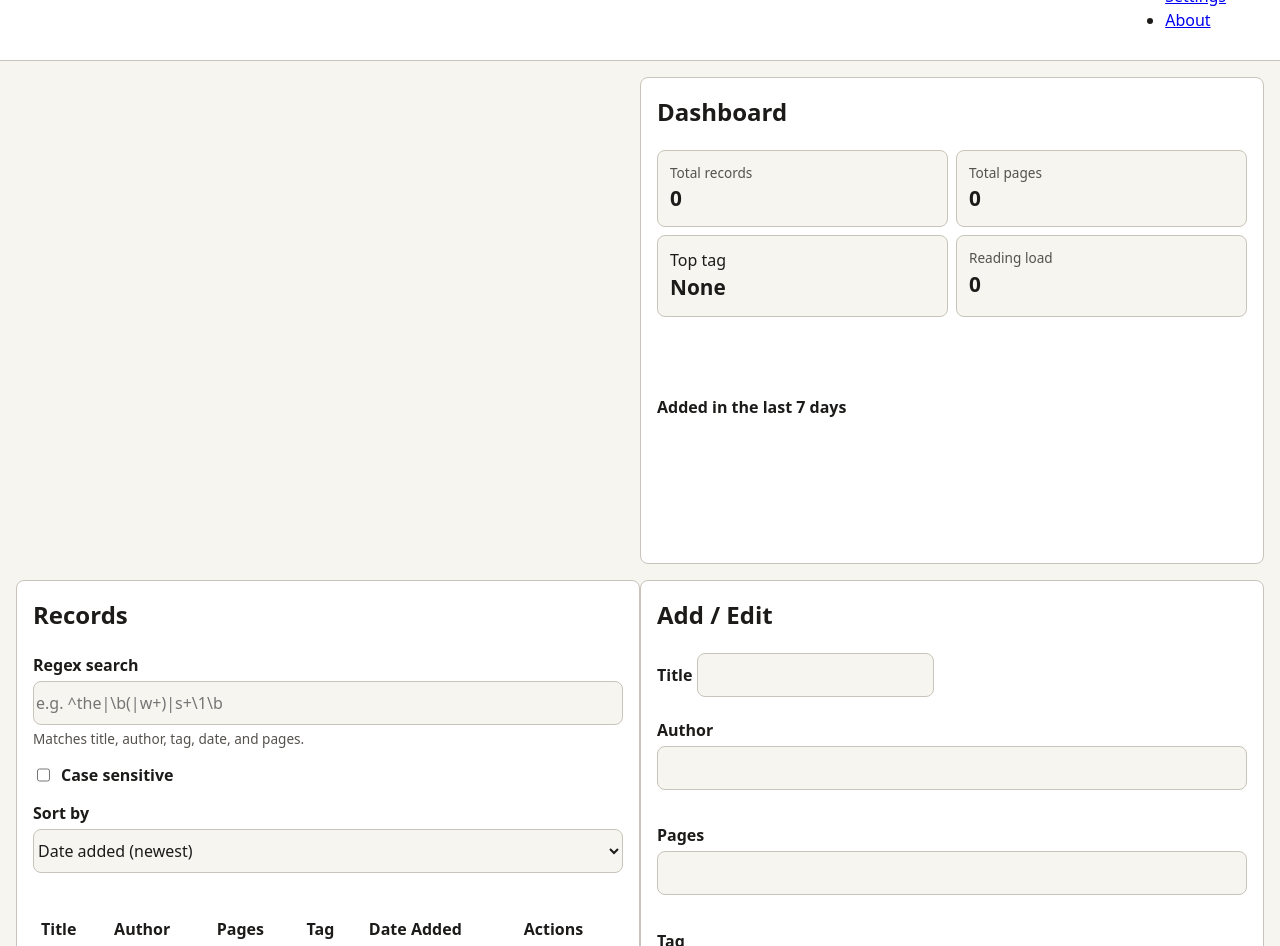
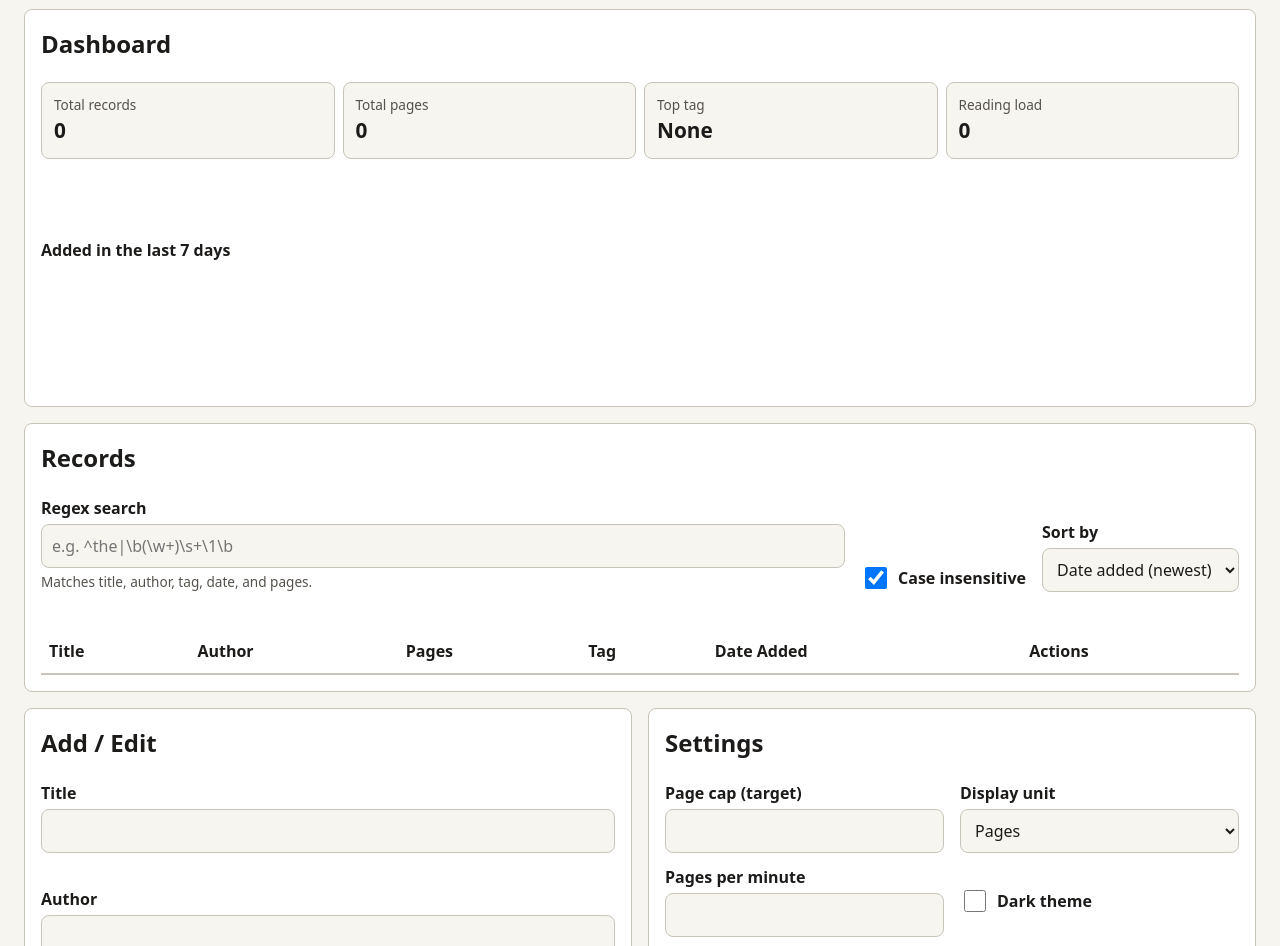
Before and after one commit to bbugingo-blip/Frontend_Summative, a plain HTML site: page index.html in a window 1280 px wide. Shown: the part 116-1062 px from the top of the page. Drawn offline with Linux system fonts and the light colour scheme; a script that the page names is missing.

Commit message:
M2: minor corrections to the HTML and CSS

```diff
--- a/index.html
+++ b/index.html
@@ -14,7 +14,7 @@
     <header class="site-header">
         <h1 class="brand">Book &amp; Notes Vault</h1>
         <button id="menu-toggle" class="menu-toggle" aria-expanded="false" aria-controls="site-nav">Menu</button>
-        <nav id="site-nav" clas="site-nav" aria-label="Main">
+        <nav id="site-nav" class="site-nav" aria-label="Main">
             <ul>
              <li><a href="#dashboard">Dashboard</a></li>
              <li><a href="#records">Records</a></li>
@@ -28,31 +28,31 @@
     <main id="main" tabindex="-1">
         <p id="status" class="status" role="status" aria-live="polite"></p>
 
-        <section id="dashboard" aria-labelledbly="dashboard-h">
+        <section id="dashboard" aria-labelledby="dashboard-h">
             <h2 id="dashboard-h">Dashboard</h2>
             <div class="stat-grid">
-                <div class="stat"><span class="stat-label">Total records</span><strong id="stat-pages">0</strong></div>
+                <div class="stat"><span class="stat-label">Total records</span><strong id="stat-total">0</strong></div>
                 <div class="stat"><span class="stat-label">Total pages</span><strong id="stat-pages">0</strong></div>
-                <div class="stat"><span class="Stat-label">Top tag</span><strong id="stat-tag">None</strong></div>
+                <div class="stat"><span class="stat-label">Top tag</span><strong id="stat-tag">None</strong></div>
                 <div class="stat"><span class="stat-label">Reading load</span><strong id="stat-converted">0</strong></div>
             </div>
-            <p id="cap-messge" class="cap-message" role="status" aria-live="polite"></p>
+            <p id="cap-message" class="cap-message" role="status" aria-live="polite"></p>
             <p id="cap-alert" class="cap-message" role="alert" aria-live="assertive"></p>
             <h3> Added in the last 7 days</h3>
             <div id="trend" class="trend" role="img" aria-label="Bar chart of books added per day over the last 7 days"></div>
         </section>
 
-        <section id ="records" aria-labelledby="records-h">
+        <section id="records" aria-labelledby="records-h">
             <h2 id="records-h">Records</h2>
             <div class="toolbar">
                 <div class="field">
                     <label for="search">Regex search</label>
-                    <input id="search" type="text" autocomplete="off" spellcheck="false" placeholder="e.g. ^the|\b(|w+)|s+\1\b" aria-describedbly="search-help">
+                    <input id="search" type="text" autocomplete="off" spellcheck="false" placeholder="e.g. ^the|\b(\w+)\s+\1\b" aria-describedby="search-help">
                 <p id="search-help" class="hint">Matches title, author, tag, date, and pages.</p>
                 </div>
                 <div class="field field-inline">
-                    <input id="case-toggle" type="checkbox" checkd>
-                    <label for="case-toggle">Case sensitive</label>
+                    <input id="case-toggle" type="checkbox" checked>
+                    <label for="case-toggle">Case insensitive</label>
                 </div>
                 <div class="field">
                     <label for="sort">Sort by</label>
@@ -91,7 +91,7 @@
         <section id="form-section" aria-labelledby="form-h">
             <h2 id="form-h">Add / Edit</h2>
             <form id="record-form" novalidate>
-                <input type="hidden" id="rec-id"
+                <input type="hidden" id="rec-id">
                 <div class="field">
                     <label for="title">Title</label>
                     <input id="title" name="title" type="text" required aria-describedby="title-err">
@@ -112,7 +112,7 @@
                     <input id="tag" name="tag" type="text" required aria-describedby="tag-err">
                     <p id="tag-err" class="error" aria-live="polite"></p>
                 </div>
-                <div class="field"
+                <div class="field">
                 <label for="dateAdded">Date added (YYYY-MM-DD)</label>
                 <input id="dateAdded" name="dateAdded" type="text" inputmode="numeric" placeholder="2026-10-11" required aria-describedby="dateAdded-err">
                 <p id="dateAdded-err" class="error" aria-live="polite"></p>
@@ -125,11 +125,11 @@
         </section>
 
         <section id="settings" aria-labelledby="settings-h">
-            <h2 id="settings-h:">Settings</h2>
+            <h2 id="settings-h">Settings</h2>
             <div class="settings-grid">
-                <div class="field"
+                <div class="field">
                     <label for="cap">Page cap (target)</label>
-                    <input id="cap" type="number" min="1"step="1">
+                    <input id="cap" type="number" min="1" step="1">
                 </div>
                 <div class="field">
                     <label for="unit">Display unit</label>
--- a/style.css
+++ b/style.css
@@ -36,14 +36,14 @@ body {
    transition: background .25s ease, color .25s ease;
 }
 
-:focus-visible {outline: 3-x solid var(--focus); outline-offset: 2px; }
+:focus-visible {outline: 3px solid var(--focus); outline-offset: 2px; }
 
 .sr-only {
     position: absolute; width: 1px; height: 1px; margin: -1px; padding: 0;
     overflow: hidden; clip:rect(0 0 0 0); white-space: nowrap; border: 0;
 }
 .sr-only:focus-visible + *, input.sr-only:focus-visible { outline: 3px solid var(--focus); }
-label.btn:focus-within { outline: 3-x solid var(--focus); outline-offset: 2px; }
+label.btn:focus-within { outline: 3px solid var(--focus); outline-offset: 2px; }
 
 .skip-link {
     position: absolute; left: 8px; top: -60px; z-index: 100;
@@ -60,14 +60,14 @@ label.btn:focus-within { outline: 3-x solid var(--focus); outline-offset: 2px; }
 .brand {margin: 0; font-size: 1.15rem; }
 .menu-toggle {min-height: 44px; }
 .site-nav { display: none; width: 100%; }
-.site-nac.open { display: block; animation: slide .2s ease; }
+.site-nav.open { display: block; animation: slide .2s ease; }
 .site-nav ul {list-style: none; margin: 0; padding: 0; display: flex; flex-direction: column; gap: 4px; }
 .site-nav a {
-    display: block; padding 10px 12px; border-radius: var(--radius);
+    display: block; padding: 10px 12px; border-radius: var(--radius);
     color: var(--primary); text-decoration: none; font-weight: 600;
 }
 .site-nav a:hover {background: var(--bg); text-decoration: underline; }
-@keyframes slide {from{ opacity: 0; transform: translateY(-6px); } to{opacity: transform: none; } }
+@keyframes slide {from{ opacity: 0; transform: translateY(-6px); } to{opacity: 1; transform: none; } }
 
 main { padding: 16px; max-width: 2200px; margin: 0 auto; }
 main:focus {outline: none; }
@@ -88,18 +88,18 @@ h3 {margin: 16px 0 8px; font-size: 1rem; }
 label { font-weight: 600; margin-bottom: 4px; }
 .field-inline label {margin: 0; }
 input[type="text"], input[type="number"], select {
-    min-height: 44px; padding: 8px 10 px; font: inherit; color: var(--text);
+    min-height: 44px; padding: 8px 10px; font: inherit; color: var(--text);
     background: var(--bg); border: 1px solid var(--border); border-radius: var(--radius);
 }
-input[type="checkbox"] {width 22px; height: 22px; }
+input[type="checkbox"] {width: 22px; height: 22px; }
 input[aria-invalid="true"] { border-color: var(--error); border-width: 2px; }
 
-.actions { display: flex; flex-wrap; gap: 8px; }
+.actions { display: flex; flex-wrap: wrap; gap: 8px; }
 .btn {
     display: inline-flex; align-items: center; justify-content: center;
     min-height: 44px; padding: 8px 16px; font: inherit; font-weight: 600; cursor: pointer;
     color: var(--text); background: var(--surface); border: 1px solid var(--border);
-    border-radius: var(--radius); transition: transform .12s ease, backgroung-color .2s ease;
+    border-radius: var(--radius); transition: transform .12s ease, background-color .2s ease;
 }
 .btn:hover { transform: translateY(-1px); background: var(--bg); }
 .btn.primary { background: var(--primary); color: var(--primary-text); border-color: var(--primary); }
@@ -113,18 +113,18 @@ input[aria-invalid="true"] { border-color: var(--error); border-width: 2px; }
 .stat-label { color: var(--muted); font-size: .85rem; }
 .stat strong { font-size: 1.3rem; font-weight: 600; min-height: 1.2em; }
 .cap-message {margin: 12px 0 0; font-weight: 600; min-height: 1.2em; }
-.cap-message { color: var(--error); }
+.cap-message.over { color: var(--error); }
 .trend { display: flex; align-items: flex-end; gap: 6px; height: 120px; padding-top: 8px; }
-.trend-col { flex: 1; display; flex; flex-direction: column; align-items: center; justify-content: flex-end; height: 100%; font-size: .75rem; color: var(--muted); }
+.trend-col { flex: 1; display: flex; flex-direction: column; align-items: center; justify-content: flex-end; height: 100%; font-size: .75rem; color: var(--muted); }
 .trend-bar {
-    width: 100%; min-height: 2px background: var(--primary); border-radius: 4px 4px 0 0;
-    transtion: height .4s ease;
+    width: 100%; min-height: 2px; background: var(--primary); border-radius: 4px 4px 0 0;
+    transition: height .4s ease;
 }
 
-.toobar { display: flex; flex-direction: column; }
+.toolbar { display: flex; flex-direction: column; }
 .table-wrap {overflow-x: auto; }
 table { width: 100%; border-collapse: collapse; }
-thead { position: absolute; width 1px; height: 1px; overflow: hidden; clip: rect(0 0 0 0); }
+thead { position: absolute; width: 1px; height: 1px; overflow: hidden; clip: rect(0 0 0 0); }
 tbody tr {
     display: block; border: 1px solid var(--border); border-radius: var(--radius);
     padding: 8px 12px; margin-bottom: 10px; animation: fade .25s ease;
@@ -133,7 +133,7 @@ tbody td { display: flex; justify-content: space-between; gap: 12px; padding: 4p
 tbody td::before { content:attr(data-label); font-weight: 600; color: var(--muted); flex: 0 0 90px; }
 tbody td.row-actions { justify-content: flex-start; flex-wrap: wrap; gap: 8px; }
 tbody td.row-actions::before { display: none; }
-@keyframes fade { from { opacity: 0; tramsform: translateY(4px); } to {opacity: 1; transform: none; } }
+@keyframes fade { from { opacity: 0; transform: translateY(4px); } to {opacity: 1; transform: none; } }
 
 mark { background: var(--mark); color: inherit; padding: 0 2px; border-radius: 2px; }
 
@@ -143,25 +143,25 @@ mark { background: var(--mark); color: inherit; padding: 0 2px; border-radius: 2
     .menu-toggle { display: none; }
     .site-nav { display: block; width: auto; }
     .site-nav ul { flex-direction: row; }
-    .stat-gris { grid-template-columns: repeat(4, 1fr); }
+    .stat-grid { grid-template-columns: repeat(4, 1fr); }
     .toolbar { flex-direction: row; align-items: flex-end; gap: 16px; flex-wrap: wrap; }
-    .toolbar .field:first-child { flex: 1 1 28-px; }
-    .settings-grid { display: grid; grid-templatw-columns: repeat(2, 1fr); gap: 0 16px; }
+    .toolbar .field:first-child { flex: 1 1 280px; }
+    .settings-grid { display: grid; grid-template-columns: repeat(2, 1fr); gap: 0 16px; }
     thead { position: static; width: auto; height: auto; clip: auto; }
     tbody tr { display: table-row; border: 0; padding: 0; margin: 0; animation: none; }
     tbody td { display: table-cell; padding: 10px 8px; border-bottom: 1px solid var(--border); }
     tbody td::before { display: none; }
     th {text-align: left; padding: 10px 8px; border-bottom: 2px solid var(--border); }
     tbody td.row-actions { white-space: nowrap; }
-    tbody td.row-actions .btn { min-height: 36px; padding 4px 10px; margin-right: 4px; }
+    tbody td.row-actions .btn { min-height: 36px; padding: 4px 10px; margin-right: 4px; }
 }
 
 @media (min-width: 1024px) {
-    main { paddig: 24px; display: grid; grid-template-columns: 1fr 1fr; gap: o 16px; align-items: start; }
-    #status. #dashboard, #records { grid-column: 1 / -1; }
+    main { padding: 24px; display: grid; grid-template-columns: 1fr 1fr; gap: 0 16px; align-items: start; }
+    #status, #dashboard, #records { grid-column: 1 / -1; }
     .site-header { padding: 12px 32px; }
 }
 
-#media (prefers-reduced-motion: reduce) {
-    *, *::before, *::after { animation: none !important; transition: none !ipmortant; scroll-behavior: auto !important; }
+@media (prefers-reduced-motion: reduce) {
+    *, *::before, *::after { animation: none !important; transition: none !important; scroll-behavior: auto !important; }
 }
```
